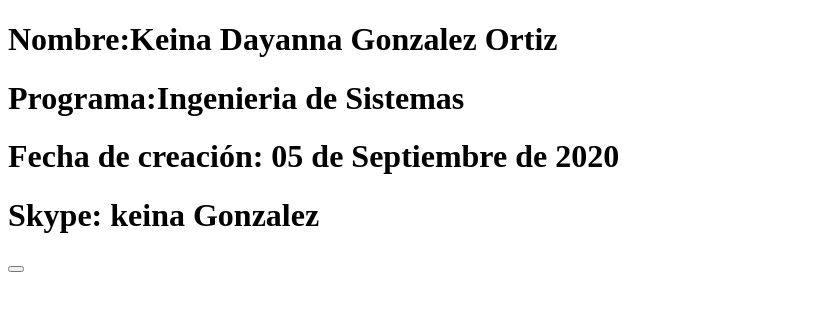
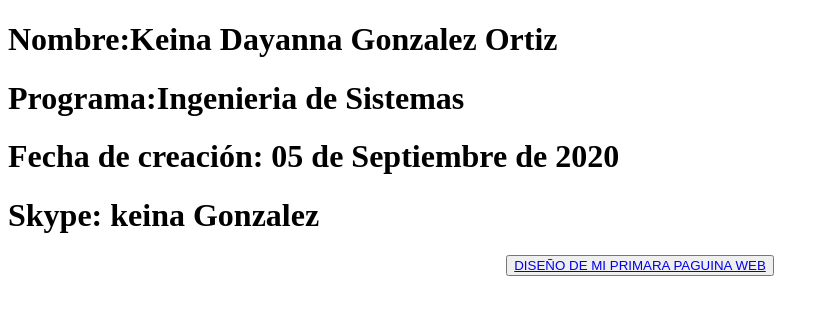
Before and after one commit to DayannaGK14/DSW-KeinaGonzalez1, a plain HTML site: page index.html in a window 1280 px wide. Shown: the whole page, without its empty margins (0-829 px from the left). Drawn offline with Linux system fonts and the light colour scheme.

Commit message:
boton index

```diff
--- a/index.html
+++ b/index.html
@@ -11,10 +11,8 @@
 		<h1>Fecha de creación: 05 de Septiembre de 2020</h1>
 		<h1>Skype: keina Gonzalez</h1>
 
-	<div>
-		<button>
-			<a href="planing.html"></a>
-		</button>
+	<div align="center">
+		<button type="button"><a href="planing.html"> DISEÑO DE MI PRIMARA PAGUINA WEB</a></button>
 	</div>
 </body>
 </html>
```
